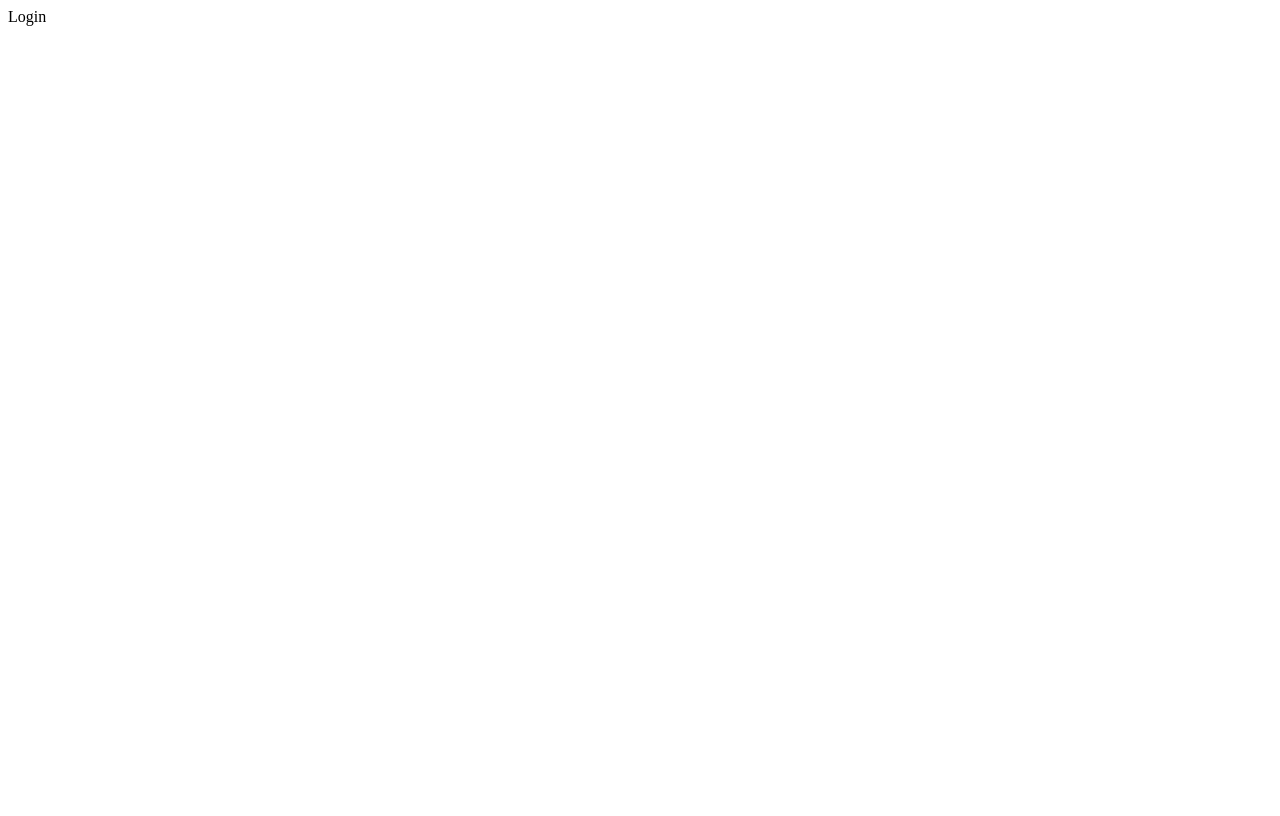
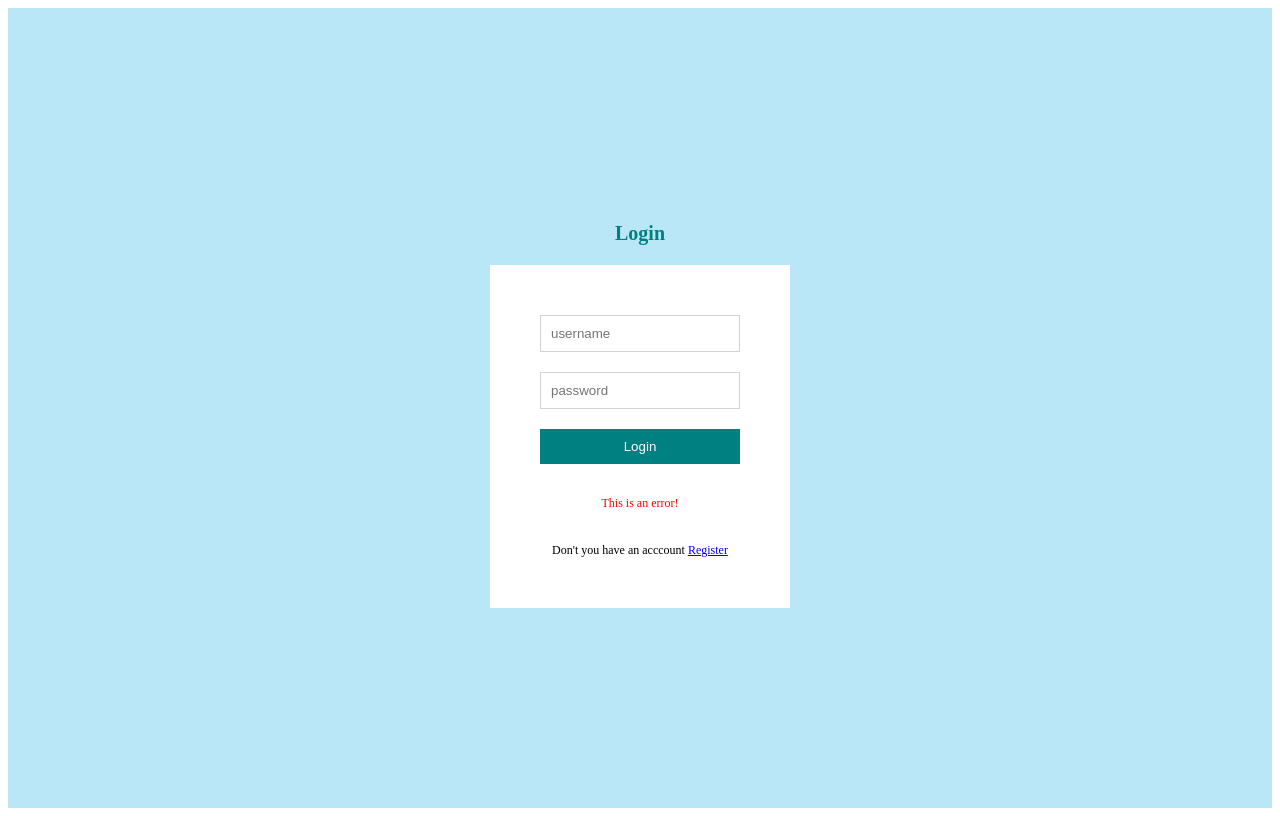
Before and after one commit to Pasindusheshan127/Blog-APP-MySQL, a React (Create React App) app in the folder client/: page /login in a window 1280 px wide. Built offline with nearby package versions, Linux system fonts and the light colour scheme.

Commit message:
login and register page design

```diff
--- a/client/package.json
+++ b/client/package.json
@@ -10,6 +10,7 @@
     "react-dom": "^18.3.1",
     "react-router-dom": "^6.25.1",
     "react-scripts": "5.0.1",
+    "sass": "^1.77.8",
     "web-vitals": "^2.1.4"
   },
   "scripts": {
--- a/client/src/App.js
+++ b/client/src/App.js
@@ -1,4 +1,4 @@
-import "./App.css";
+import "./styled.scss";
 import { createBrowserRouter, RouterProvider, Outlet } from "react-router-dom";
 import Home from "./pages/Home";
 import Login from "./pages/Login";
--- a/client/src/pages/Login.jsx
+++ b/client/src/pages/Login.jsx
@@ -1,5 +1,20 @@
+import { Link } from "react-router-dom";
+
 const Login = () => {
-  return <div>Login</div>;
+  return (
+    <div className="auth">
+      <h1>Login</h1>
+      <form>
+        <input type="text" placeholder="username" />
+        <input type="password" placeholder="password" />
+        <button type="submit">Login</button>
+        <p>This is an error!</p>
+        <span>
+          Don't you have an acccount <Link to="/register">Register</Link>
+        </span>
+      </form>
+    </div>
+  );
 };
 
 export default Login;
--- a/client/src/pages/Register.jsx
+++ b/client/src/pages/Register.jsx
@@ -1,5 +1,21 @@
+import { Link } from "react-router-dom";
+
 const Register = () => {
-  return <div>Register</div>;
+  return (
+    <div className="auth">
+      <h1>Register</h1>
+      <form>
+        <input required type="text" placeholder="username" />
+        <input required type="email" placeholder="email" />
+        <input required type="password" placeholder="password" />
+        <button type="submit">Register</button>
+        <p>This is an error!</p>
+        <span>
+          Do have an acccount ?<Link to="/login">Login</Link>
+        </span>
+      </form>
+    </div>
+  );
 };
 
 export default Register;
--- /dev/null
+++ b/client/src/styled.scss
@@ -0,0 +1,48 @@
+.App {
+  .container {
+    //login & register
+    .auth {
+      display: flex;
+      flex-direction: column;
+      align-items: center;
+      justify-content: center;
+      height: 100vh;
+      background-color: rgb(185, 231, 247);
+    }
+    h1 {
+      font-size: 20px;
+      color: teal;
+      margin-bottom: 20px;
+    }
+    form {
+      display: flex;
+      flex-direction: column;
+      padding: 50px;
+      background-color: white;
+      width: 200px;
+      gap: 20px;
+
+      input {
+        padding: 10px;
+        border: none;
+        border: 1px solid lightgray;
+      }
+      button {
+        padding: 10px;
+        border: none;
+        background-color: teal;
+        cursor: pointer;
+        color: white;
+      }
+      span {
+        font-size: 12px;
+        text-align: center;
+      }
+      p {
+        font-size: 12px;
+        color: red;
+        text-align: center;
+      }
+    }
+  }
+}
```
Also changed, not shown: 1 other file (tests, documents, lock files or other folders).
